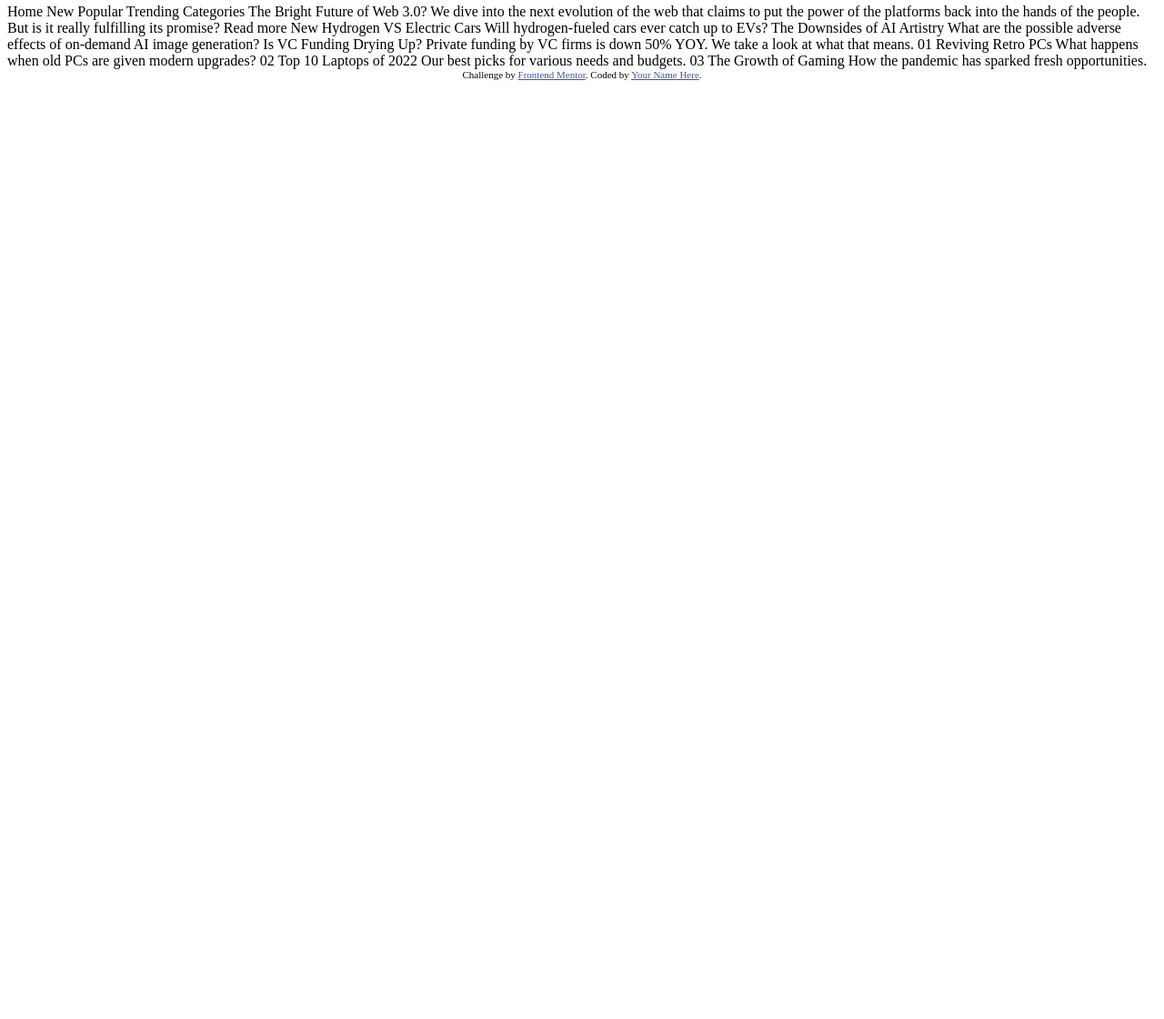
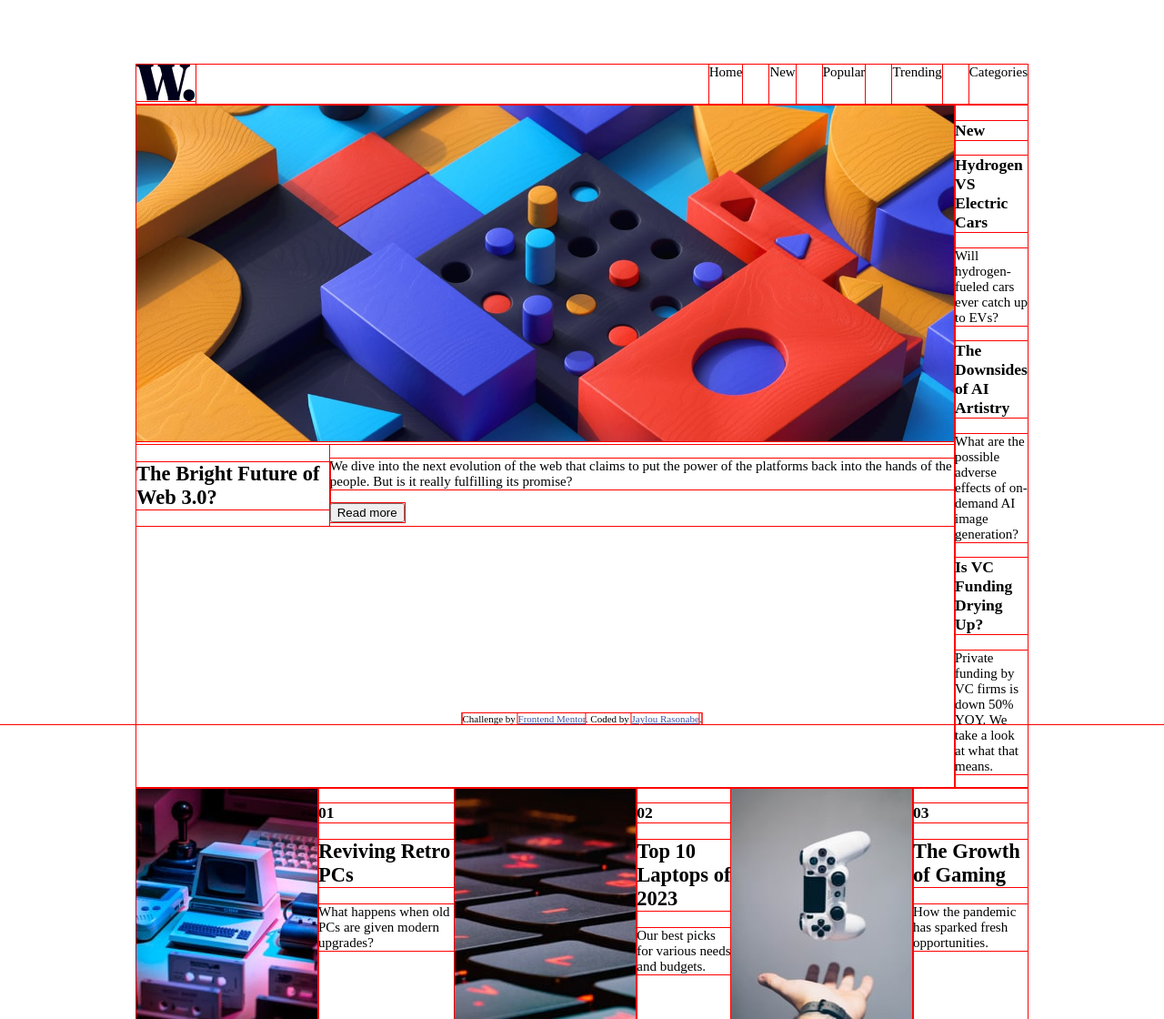
Before and after one commit to JlordS32/Improve-CSS, a plain HTML site: page news-homepage/index.html in a window 1280 px wide. Shown: the part 4-1124 px from the top of the page at 91% size. Before the commit the page ends 800 px from the top, so only its background shows below. Drawn offline with Linux system fonts and the light colour scheme.

Commit message:
finalised layout

```diff
--- a/news-homepage/index.html
+++ b/news-homepage/index.html
@@ -1,60 +1,133 @@
 <!DOCTYPE html>
 <html lang="en">
 	<head>
-  <meta charset="UTF-8">
-  <meta name="viewport" content="width=device-width, initial-scale=1.0"> <!-- displays site properly based on user's device -->
+		<meta charset="UTF-8" />
+		<meta
+			name="viewport"
+			content="width=device-width, initial-scale=1.0"
+		/>
+		<!-- displays site properly based on user's device -->
 
-  <link rel="icon" type="image/png" sizes="32x32" href="./assets/images/favicon-32x32.png">
+		<link
+			rel="icon"
+			type="image/png"
+			sizes="32x32"
+			href="./assets/images/favicon-32x32.png"
+		/>
 
-  <title>Frontend Mentor | News homepage</title>
+      <link rel="stylesheet" href="styles.css" />
 
-  <!-- Feel free to remove these styles or customise in your own stylesheet 👍 -->
-  <style>
-    .attribution { font-size: 11px; text-align: center; }
-    .attribution a { color: hsl(228, 45%, 44%); }
-  </style>
+		<title>Frontend Mentor | News homepage by Jaylou Rasonabe</title>
 	</head>
 	<body>
+		<nav>
+			<div>
+				<img
+					src="./assets/images/logo.svg"
+					alt="logo"
+				/>
+			</div>
+			<div class="nav-links">
+				<div class="nav-item">Home</div>
+				<div class="nav-item">New</div>
+				<div class="nav-item">Popular</div>
+				<div class="nav-item">Trending</div>
+				<div class="nav-item">Categories</div>
+			</div>
+		</nav>
 
-  Home
-  New
-  Popular
-  Trending
-  Categories
-
-  The Bright Future of Web 3.0?
-
-  We dive into the next evolution of the web that claims to put the power of the platforms back into the hands of the people.
+		<main>
+			<section>
+				<div class="hero-container">
+					<img
+						src="./assets/images/image-web-3-desktop.jpg"
+						alt="hero-img"
+                  width="900"
+					/>
+					<div>
+						<h1>The Bright Future of Web 3.0?</h1>
+						<div>
+							<p>
+								We dive into the next evolution of the web that claims to put
+								the power of the platforms back into the hands of the people.
 								But is it really fulfilling its promise?
-
-  Read more
-
-  New
-
-  Hydrogen VS Electric Cars
-  Will hydrogen-fueled cars ever catch up to EVs?
-
-  The Downsides of AI Artistry
-  What are the possible adverse effects of on-demand AI image generation?
-
-  Is VC Funding Drying Up?
-  Private funding by VC firms is down 50% YOY. We take a look at what that means.
-
-  01
-  Reviving Retro PCs
-  What happens when old PCs are given modern upgrades?
-
-  02
-  Top 10 Laptops of 2022
-  Our best picks for various needs and budgets.
-
-  03
-  The Growth of Gaming
-  How the pandemic has sparked fresh opportunities.
-
+							</p>
+							<button>Read more</button>
+						</div>
+					</div>
+				</div>
+				<aside>
+					<h1>New</h1>
+					<div class="aside-items">
+						<div class="aside-item">
+							<h1>Hydrogen VS Electric Cars</h1>
+							<p>Will hydrogen-fueled cars ever catch up to EVs?</p>
+						</div>
+						<div class="aside-item">
+							<h1>The Downsides of AI Artistry</h1>
+							<p>
+								What are the possible adverse effects of on-demand AI image
+								generation?
+							</p>
+						</div>
+						<div class="aside-item">
+							<h1>Is VC Funding Drying Up?</h1>
+							<p>
+								Private funding by VC firms is down 50% YOY. We take a look at
+								what that means.
+							</p>
+						</div>
+					</div>
+				</aside>
+			</section>
+			<section>
+				<article class="news">
+					<div class="news-item">
+						<img
+							src="./assets/images/image-retro-pcs.jpg"
+							alt="top-laptops"
+						/>
+						<div class="items">
+							<h1>01</h1>
+							<h2>Reviving Retro PCs</h2>
+                     <p>What happens when old PCs are given modern upgrades?</p>
+						</div>
+					</div>
+					<div class="news-item">
+						<img
+							src="./assets/images/image-top-laptops.jpg"
+							alt="top-laptops"
+						/>
+						<div class="items">
+							<h1>02</h1>
+							<h2>Top 10 Laptops of 2023</h2>
+                     <p>Our best picks for various needs and budgets.</p>
+						</div>
+					</div>
+					<div class="news-item">
+						<img
+							src="./assets/images/image-gaming-growth.jpg"
+							alt="top-laptops"
+						/>
+						<div class="items">
+							<h1>03</h1>
+							<h2>The Growth of Gaming</h2>
+                     <p>How the pandemic has sparked fresh opportunities.</p>
+						</div>
+					</div>
+				</article>
+			</section>
+		</main>
+		<footer>
 			<div class="attribution">
-    Challenge by <a href="https://www.frontendmentor.io?ref=challenge" target="_blank">Frontend Mentor</a>.
-    Coded by <a href="#">Your Name Here</a>.
+				Challenge by
+				<a
+					href="https://www.frontendmentor.io?ref=challenge"
+					target="_blank"
+					rel="noopener"
+					>Frontend Mentor</a
+				>. Coded by <a href="https://github.com/JlordS32">Jaylou Rasonabe</a>.
 			</div>
+		</footer>
 	</body>
 </html>
--- /dev/null
+++ b/news-homepage/styles.css
@@ -0,0 +1,54 @@
+:root {
+   font-size: 15px;
+}
+
+* {
+   outline: 1px red solid;
+}
+
+body {
+   margin: 0;
+   padding: 0 10rem;
+   padding-top: 5rem;
+   box-sizing: border-box;
+   height: 100vh;
+}
+
+.attribution {
+   font-size: 11px;
+   text-align: center;
+}
+.attribution a {
+   color: hsl(228, 45%, 44%);
+}
+
+/* LAYOUT */
+
+nav {
+   justify-content: space-between;
+}
+
+.nav-links {
+   gap: 2rem;
+}
+
+nav,
+.nav-links,
+main section:first-child,
+.hero-container > div,
+.news,
+.news-item {
+   display: flex;
+}
+
+.news {
+   width: 100%;
+   justify-content: space-between;
+}
+
+footer {
+   position: absolute;
+   bottom: 0;
+   left: 50%;
+   transform: translateX(-50%);
+}
```
Lines whose indentation alone changed are shown as unchanged.
